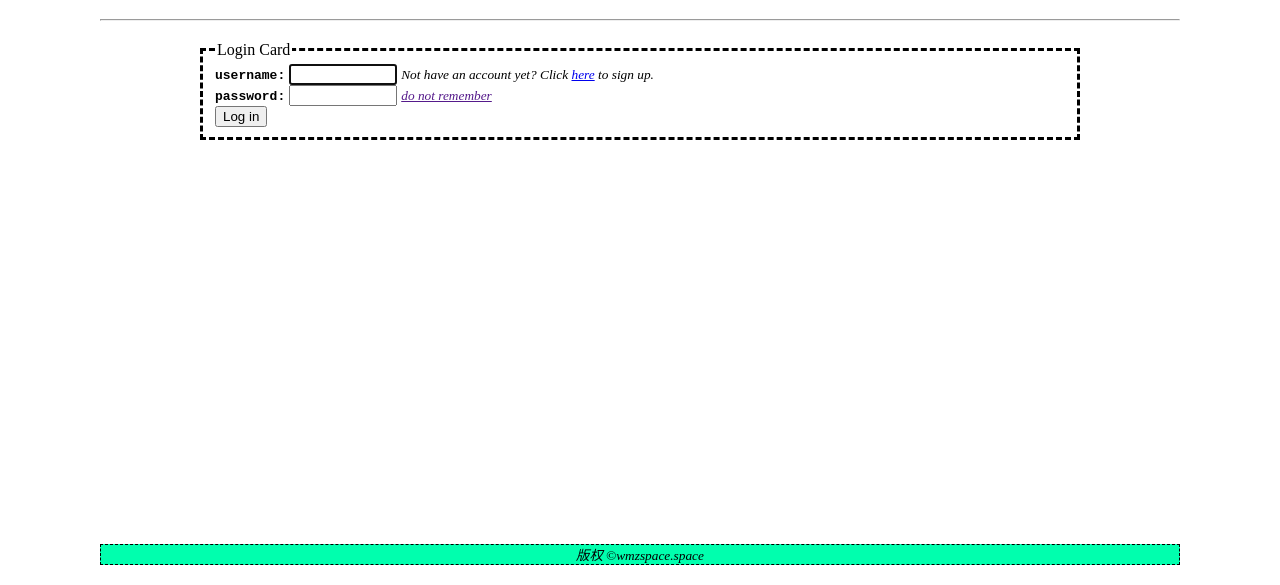
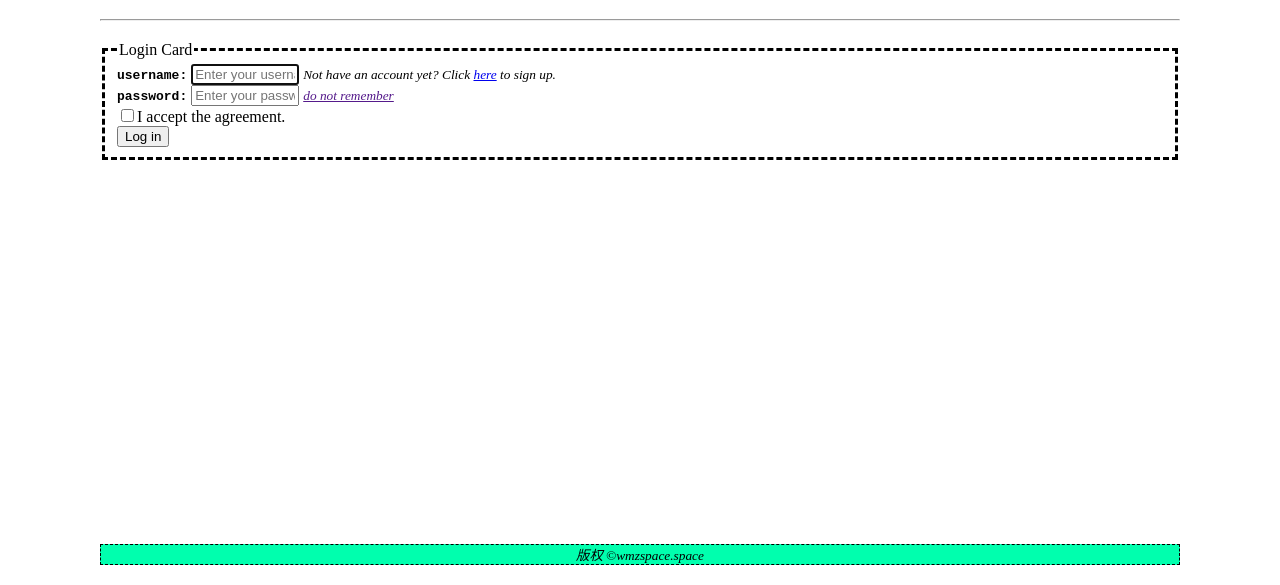
Before and after one commit to wmzspace/HTML, a plain HTML site: page temp/formtest.html in a window 1280 px wide. Shown: the part 215-800 px from the top of the page. Drawn offline with Linux system fonts and the light colour scheme; no server answers.

Commit message:
modified     time :2022-10-11

```diff
--- a/temp/formtest.css
+++ b/temp/formtest.css
@@ -17,7 +17,7 @@ code {
 
 fieldset{
     border: dashed;
-    margin: 0 100px;
+    /* margin: 0 100px; */
 }
 
 .class2 {
--- a/temp/formtest.html
+++ b/temp/formtest.html
@@ -31,18 +31,23 @@
         <fieldset>
             <legend>Login Card</legend>
             <label for="username"><code>username:</code> <input id="username" type="text" name="username" autofocus
-                    required></label>
+                    required placeholder="Enter your username" size="20" maxlength="50" max="20"></label>
 
             <small><i> Not have an account yet? Click <a href="login.html">here</a> to sign up.</i></small>
             <br>
-            <label for="password"><code>password:</code> <input id="password" type="password" name="password"
-                    required></label>
+            <label for="password"><code>password:</code> <input id="password" type="password" name="password" required
+                    placeholder="Enter your password"></label>
 
             <small><i><a href="">do not remember</a></i></small>
             <br>
 
             <!-- <a href="formtest2.html" id="direct"> Enter as a guest</a> -->
-            <label><input type="submit" value="Log in"></label><br>
+            <!-- <label><input type="submit" value="Log in"></label><br> -->
+            <label for="agreement"><input type="checkbox" id="agreement" name="agreement">I accept the
+                agreement.</label>
+            <br>
+            <button type="submit">Log in</button>
+
         </fieldset>
     </form>
     <footer>
```
